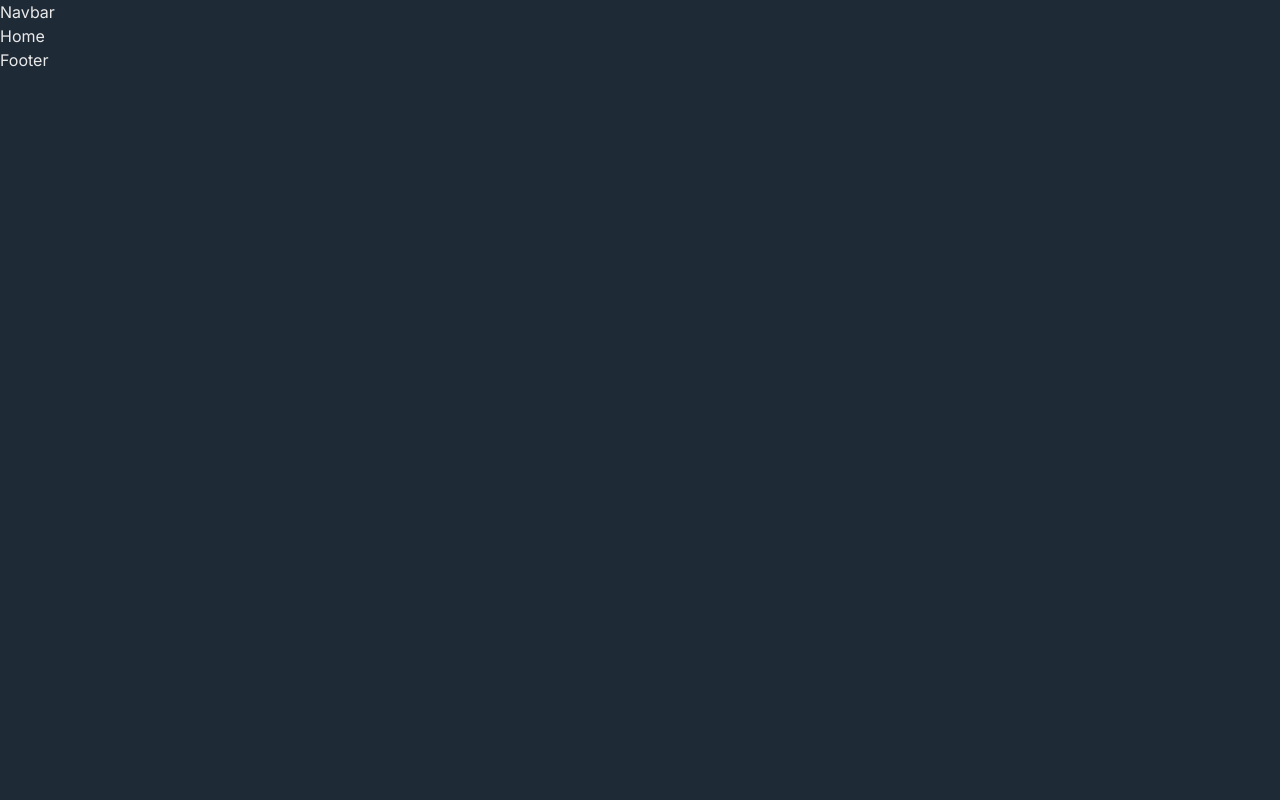
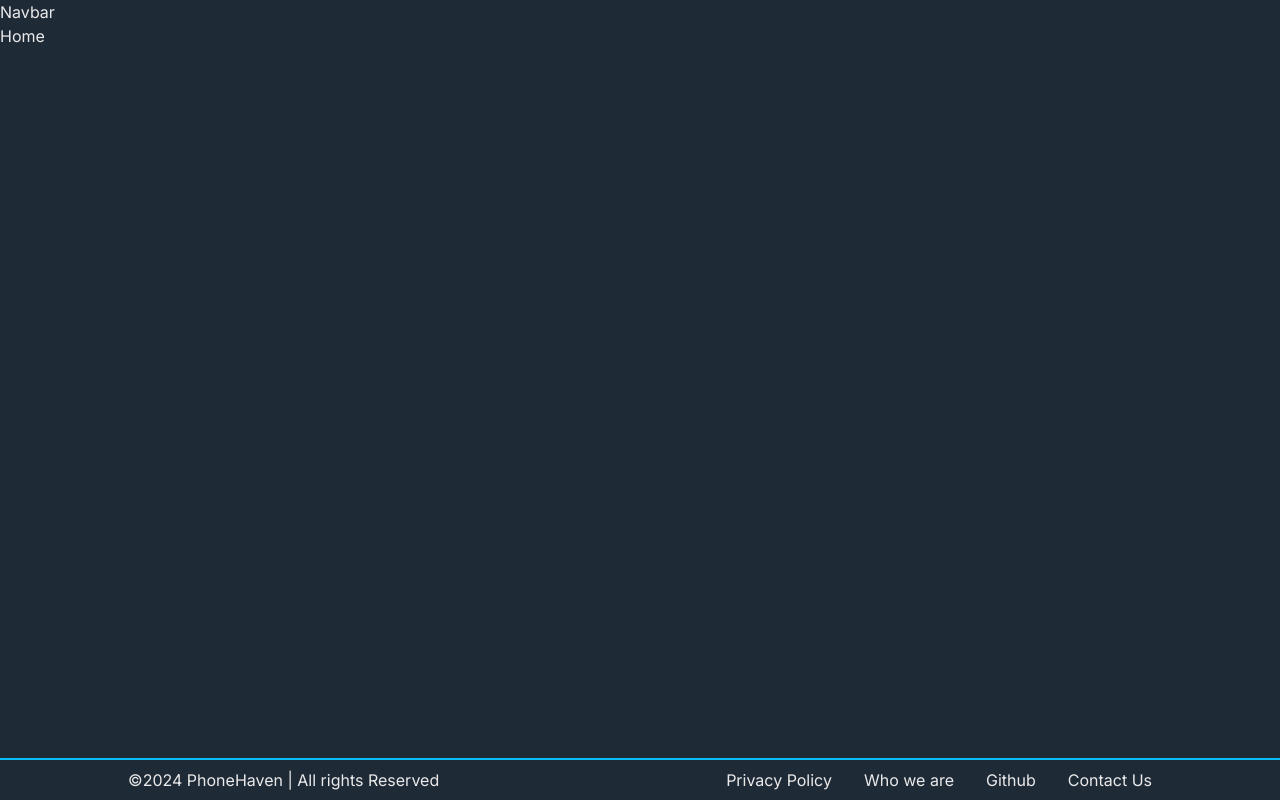
Before and after one commit to s-sajib/PhoneHaven, a Next.js app: page / in a window 1280 px wide. Built offline with nearby package versions, Linux system fonts and the light colour scheme.

Commit message:
feat: create footer skeleton

```diff
--- a/app/layout.jsx
+++ b/app/layout.jsx
@@ -13,9 +13,11 @@ export const metadata = {
 export default function RootLayout({ children }) {
   return (
     <html lang="en">
-      <body className={inter.className}>
+      <body className={`flex min-h-screen flex-col ${inter.className}`}>
         <Navbar />
-        {children}
+        <main className="grow">
+          {children}
+        </main>
         <Footer />
       </body>
     </html>
--- a/components/shared/Footer.jsx
+++ b/components/shared/Footer.jsx
@@ -1,5 +1,27 @@
+
 const Footer = () => {
-  return <div>Footer</div>;
+  const year = new Date().getFullYear();
+  return <footer className="border-t-2  border-t-[#09BEF6] bg-[#1F2A37]">
+  <div className="mx-32 my-2 flex justify-between align-middle">
+    <div>
+      ©{year} PhoneHaven | All rights Reserved
+    </div>
+  <ul className="flex justify-evenly space-x-8">
+    <li>
+      Privacy Policy
+    </li>
+    <li>
+      Who we are
+    </li>
+    <li>
+      Github
+    </li>
+    <li>
+      Contact Us
+    </li>
+  </ul>
+  </div>
+  </footer>;
 };
 
 export default Footer;
```
